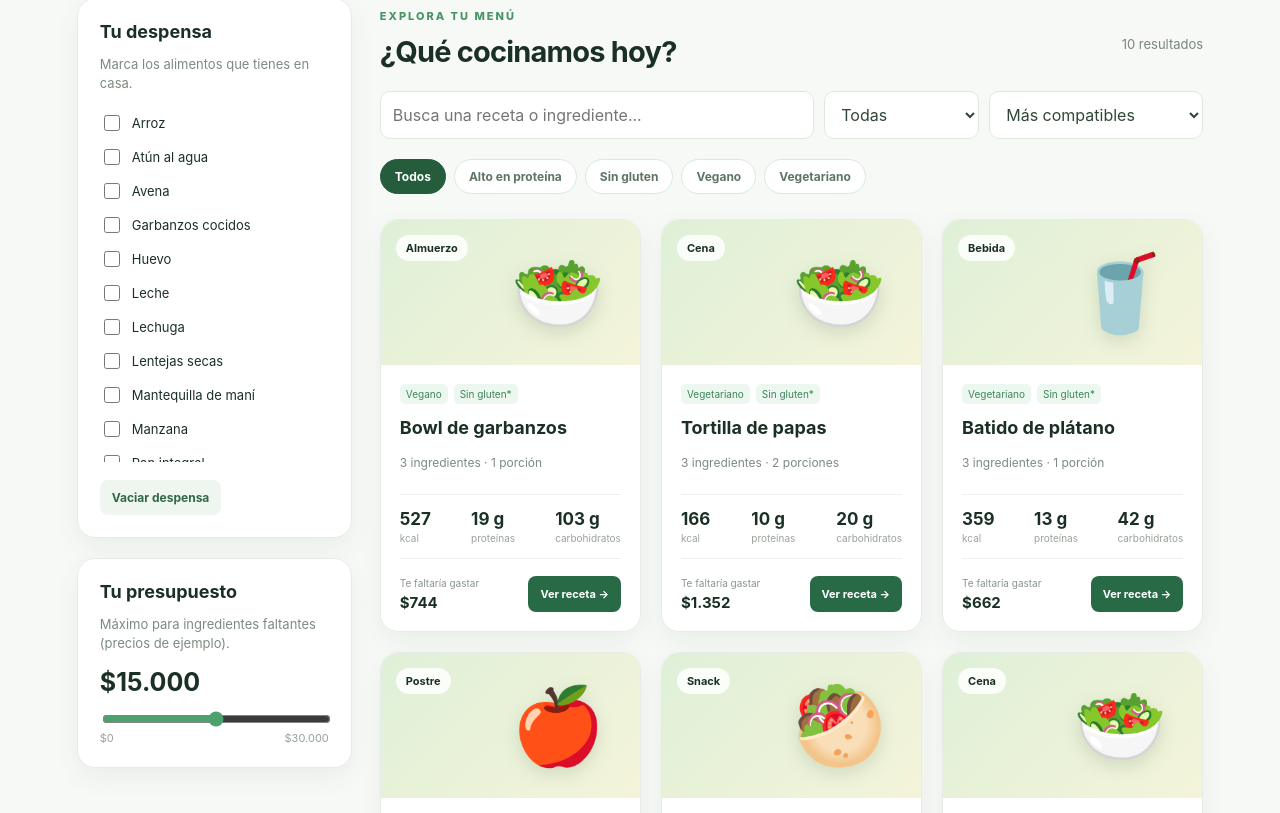
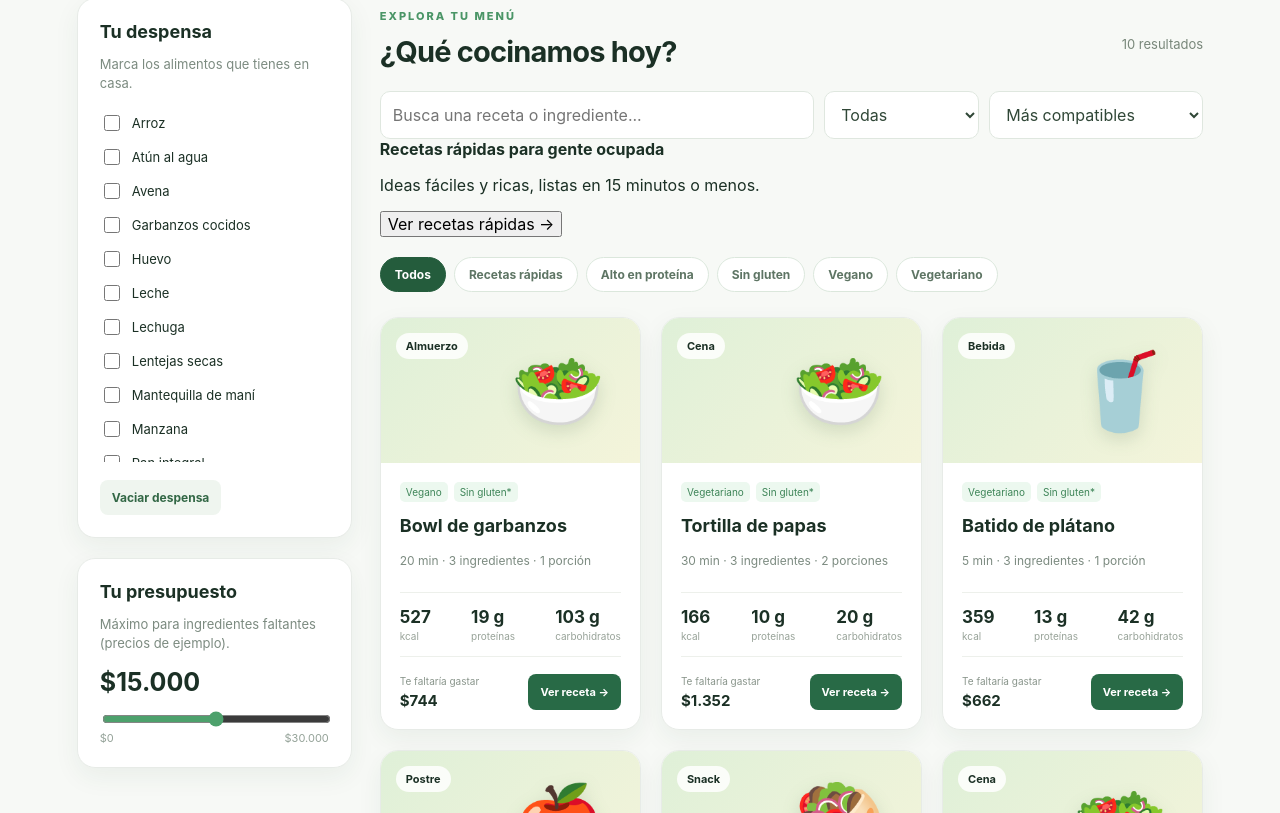
Before and after one commit to CamiVivallo/nutriplan, a React (Vite) app: page / in a window 1280 px wide. Shown: the part 527-1340 px from the top of the page. Built offline with nearby package versions, Linux system fonts and the light colour scheme.

Commit message:
feat: add quick recipes for busy people with time filter

```diff
--- a/src/App.tsx
+++ b/src/App.tsx
@@ -1,7 +1,7 @@
 import { useEffect, useMemo, useState } from "react";
 
 type Ingredient = { name: string; grams: number; kcal100: number; protein100: number; carbs100: number; fat100: number; price100: number };
-type Recipe = { id: number; name: string; category: string; portions: number; vegan: boolean; vegetarian: boolean; glutenFree: boolean; ingredients: Ingredient[]; instructions: string };
+type Recipe = { id: number; name: string; category: string; portions: number; vegan: boolean; vegetarian: boolean; glutenFree: boolean; ingredients: Ingredient[]; instructions: string; minutes?: number };
 const ingredient = (name: string, grams: number, kcal100: number, protein100: number, carbs100: number, fat100: number, price100: number): Ingredient => ({ name, grams, kcal100, protein100, carbs100, fat100, price100 });
 const rice = ingredient("Arroz", 80, 360, 7, 79, 1, 180);
 const chicken = ingredient("Pechuga de pollo", 150, 120, 23, 0, 3, 750);
@@ -31,6 +31,8 @@ const recipes: Recipe[] = [
  {id:9,name:"Tortilla de papas",category:"Cena",portions:2,vegan:false,vegetarian:true,glutenFree:true,ingredients:[egg,potato,tomato],instructions:"Cocina las papas y cuájalas junto con el huevo."},
  {id:10,name:"Bowl de garbanzos",category:"Almuerzo",portions:1,vegan:true,vegetarian:true,glutenFree:true,ingredients:[chickpeas,rice,lettuce],instructions:"Cocina arroz y mezcla con garbanzos cocidos y lechuga."}
 ];
+const recipeMinutes: Record<number, number> = {1:25,2:30,3:10,4:12,5:20,6:10,7:5,8:5,9:30,10:20};
+const minutesFor = (recipe: Recipe) => recipeMinutes[recipe.id] ?? 30;
 const round = (value: number) => Math.round(value);
 const formatMoney = (value: number) => new Intl.NumberFormat("es-CL", {style:"currency",currency:"CLP",maximumFractionDigits:0}).format(value);
 function nutrient(recipe: Recipe, key: "kcal100" | "protein100" | "carbs100" | "fat100") {return recipe.ingredients.reduce((sum, item) => sum + item.grams / 100 * item[key], 0) / recipe.portions;}
@@ -49,7 +51,7 @@ export default function App() {
  const visible=useMemo(()=>recipes.filter(recipe=>{
   const q=query.trim().toLowerCase();
   const matches=recipe.name.toLowerCase().includes(q) || recipe.ingredients.some(item=>item.name.toLowerCase().includes(q));
-  return matches && (category==="Todas" || category===recipe.category) && (filter==="Todos" || (filter==="Vegano" && recipe.vegan) || (filter==="Vegetariano" && recipe.vegetarian) || (filter==="Sin gluten" && recipe.glutenFree) || (filter==="Alto en proteína" && nutrient(recipe,"protein100")>=20)) && missingCost(recipe,pantry)<=budget;
+  return matches && (category==="Todas" || category===recipe.category) && (filter==="Todos" || (filter==="Vegano" && recipe.vegan) || (filter==="Vegetariano" && recipe.vegetarian) || (filter==="Sin gluten" && recipe.glutenFree) || (filter==="Alto en proteína" && nutrient(recipe,"protein100")>=20) || (filter==="Recetas rápidas" && minutesFor(recipe)<=15)) && missingCost(recipe,pantry)<=budget;
  }).sort((a,b)=>sort==="protein"?nutrient(b,"protein100")-nutrient(a,"protein100"):sort==="calories"?nutrient(a,"kcal100")-nutrient(b,"kcal100"):sort==="price"?missingCost(a,pantry)-missingCost(b,pantry):a.ingredients.filter(i=>pantry.includes(i.name)).length/a.ingredients.length < b.ingredients.filter(i=>pantry.includes(i.name)).length/b.ingredients.length?1:-1),[query,filter,category,sort,budget,pantry]);
  return <main className="shell">
  <header className="top"><div className="logo">✦ Nutri<span>Plan</span></div><span className="top-note">Comer rico también puede ser simple</span></header>
@@ -57,10 +59,10 @@ export default function App() {
  <div className="layout"><aside className="sidebar"><section className="panel"><h2>Tu despensa</h2><p className="muted">Marca los alimentos que tienes en casa.</p><div className="pantry">{allIngredients.map(name=><label key={name} className="pantry-item"><input type="checkbox" checked={pantry.includes(name)} onChange={e=>setPantry(p=>e.target.checked?[...p,name]:p.filter(x=>x!==name))}/><span>{name}</span></label>)}</div><button className="subtle-button" onClick={()=>setPantry([])}>Vaciar despensa</button></section><section className="panel"><h2>Tu presupuesto</h2><p className="muted">Máximo para ingredientes faltantes (precios de ejemplo).</p><strong className="price">{formatMoney(budget)}</strong><input aria-label="Presupuesto" type="range" min="0" max="30000" step="1000" value={budget} onChange={e=>setBudget(Number(e.target.value))}/><div className="range-ends"><span>$0</span><span>$30.000</span></div></section></aside>
  <section className="results"><div className="results-head"><div><p className="eyebrow dark">EXPLORA TU MENÚ</p><h2>¿Qué cocinamos hoy?</h2></div><span className="result-count">{visible.length} resultados</span></div>
  <div className="controls"><input className="search" type="search" aria-label="Buscar recetas" placeholder="Busca una receta o ingrediente..." value={query} onChange={e=>setQuery(e.target.value)}/><select aria-label="Categoría" value={category} onChange={e=>setCategory(e.target.value)}>{["Todas","Desayuno","Almuerzo","Cena","Snack","Postre","Bebida"].map(x=><option key={x}>{x}</option>)}</select><select aria-label="Ordenar" value={sort} onChange={e=>setSort(e.target.value)}><option value="compatibility">Más compatibles</option><option value="protein">Más proteína</option><option value="calories">Menos calorías</option><option value="price">Menor costo adicional</option></select></div>
- <div className="chips">{["Todos","Alto en proteína","Sin gluten","Vegano","Vegetariano"].map(x=><button key={x} className={filter===x?"chip active":"chip"} onClick={()=>setFilter(x)}>{x}</button>)}</div>
- <div className="cards">{visible.map(recipe=><article key={recipe.id} className="recipe"><div className="recipe-banner"><span>{recipe.category}</span><div className="recipe-illustration">{recipe.category==="Bebida"?"🥤":recipe.category==="Postre"?"🍎":recipe.category==="Desayuno"?"🥣":recipe.category==="Snack"?"🥙":"🥗"}</div></div><div className="recipe-body"><div className="tags">{recipe.vegan?<span>Vegano</span>:recipe.vegetarian?<span>Vegetariano</span>:null}{recipe.glutenFree?<span>Sin gluten*</span>:null}</div><h3>{recipe.name}</h3><p className="muted small">{recipe.ingredients.length} ingredientes · {recipe.portions} {recipe.portions===1?"porción":"porciones"}</p><div className="macros"><div><strong>{round(nutrient(recipe,"kcal100"))}</strong><small>kcal</small></div><div><strong>{round(nutrient(recipe,"protein100"))} g</strong><small>proteínas</small></div><div><strong>{round(nutrient(recipe,"carbs100"))} g</strong><small>carbohidratos</small></div></div><div className="card-bottom"><div><small>Te faltaría gastar</small><strong>{formatMoney(missingCost(recipe,pantry))}</strong></div><button onClick={()=>setSelected(recipe)}>Ver receta →</button></div></div></article>)}</div>
+ <div className="quick-feature"><div><strong>Recetas rápidas para gente ocupada</strong><p>Ideas fáciles y ricas, listas en 15 minutos o menos.</p></div><button onClick={()=>{setFilter("Recetas rápidas");setCategory("Todas");setBudget(30000);}}>Ver recetas rápidas →</button></div><div className="chips">{["Todos","Recetas rápidas","Alto en proteína","Sin gluten","Vegano","Vegetariano"].map(x=><button key={x} className={filter===x?"chip active":"chip"} onClick={()=>setFilter(x)}>{x}</button>)}</div>
+ <div className="cards">{visible.map(recipe=><article key={recipe.id} className="recipe"><div className="recipe-banner"><span>{recipe.category}</span><div className="recipe-illustration">{recipe.category==="Bebida"?"🥤":recipe.category==="Postre"?"🍎":recipe.category==="Desayuno"?"🥣":recipe.category==="Snack"?"🥙":"🥗"}</div></div><div className="recipe-body"><div className="tags">{recipe.vegan?<span>Vegano</span>:recipe.vegetarian?<span>Vegetariano</span>:null}{recipe.glutenFree?<span>Sin gluten*</span>:null}</div><h3>{recipe.name}</h3><p className="muted small">{minutesFor(recipe)} min · {recipe.ingredients.length} ingredientes · {recipe.portions} {recipe.portions===1?"porción":"porciones"}</p><div className="macros"><div><strong>{round(nutrient(recipe,"kcal100"))}</strong><small>kcal</small></div><div><strong>{round(nutrient(recipe,"protein100"))} g</strong><small>proteínas</small></div><div><strong>{round(nutrient(recipe,"carbs100"))} g</strong><small>carbohidratos</small></div></div><div className="card-bottom"><div><small>Te faltaría gastar</small><strong>{formatMoney(missingCost(recipe,pantry))}</strong></div><button onClick={()=>setSelected(recipe)}>Ver receta →</button></div></div></article>)}</div>
  {!visible.length&&<div className="empty"><h3>No encontramos recetas con esos filtros.</h3><p>Prueba subir el presupuesto, agregar ingredientes a tu despensa o quitar filtros.</p><button onClick={()=>{setQuery("");setFilter("Todos");setCategory("Todas");setBudget(30000);}}>Ver todas las recetas</button></div>}
  </section></div><footer>NutriPlan · Proyecto educativo · Valores nutricionales y precios referenciales. *Sin gluten según ingredientes declarados; verifica etiquetas y contaminación cruzada.</footer>
- {selected&&<div className="modal-backdrop" onClick={()=>setSelected(null)}><section className="modal" role="dialog" aria-modal="true" aria-label={selected.name} onClick={e=>e.stopPropagation()}><button className="close" aria-label="Cerrar" onClick={()=>setSelected(null)}>×</button><p className="eyebrow dark">{selected.category}</p><h2>{selected.name}</h2><p>{selected.instructions}</p><h3>Ingredientes</h3><ul>{selected.ingredients.map(item=><li key={item.name}>{item.name}: {item.grams} g · {round(item.kcal100*item.grams/100)} kcal {pantry.includes(item.name)?"✓ En despensa":"· Falta comprar"}</li>)}</ul><h3>Nutrición por porción</h3><p>{round(nutrient(selected,"kcal100"))} kcal · {nutrient(selected,"protein100").toFixed(1)} g proteínas · {nutrient(selected,"carbs100").toFixed(1)} g carbohidratos · {nutrient(selected,"fat100").toFixed(1)} g grasas</p><p><strong>Costo estimado faltante: {formatMoney(missingCost(selected,pantry))}</strong></p><p className="muted small">Todos los datos son aproximados y demostrativos; no constituyen una recomendación médica.</p></section></div>}
+ {selected&&<div className="modal-backdrop" onClick={()=>setSelected(null)}><section className="modal" role="dialog" aria-modal="true" aria-label={selected.name} onClick={e=>e.stopPropagation()}><button className="close" aria-label="Cerrar" onClick={()=>setSelected(null)}>×</button><p className="eyebrow dark">{selected.category} · {minutesFor(selected)} min aprox.</p><h2>{selected.name}</h2><p>{selected.instructions}</p><h3>Ingredientes</h3><ul>{selected.ingredients.map(item=><li key={item.name}>{item.name}: {item.grams} g · {round(item.kcal100*item.grams/100)} kcal {pantry.includes(item.name)?"✓ En despensa":"· Falta comprar"}</li>)}</ul><h3>Nutrición por porción</h3><p>{round(nutrient(selected,"kcal100"))} kcal · {nutrient(selected,"protein100").toFixed(1)} g proteínas · {nutrient(selected,"carbs100").toFixed(1)} g carbohidratos · {nutrient(selected,"fat100").toFixed(1)} g grasas</p><p><strong>Costo estimado faltante: {formatMoney(missingCost(selected,pantry))}</strong></p><p className="muted small">Todos los datos son aproximados y demostrativos; no constituyen una recomendación médica.</p></section></div>}
  </main>;
 }
```
